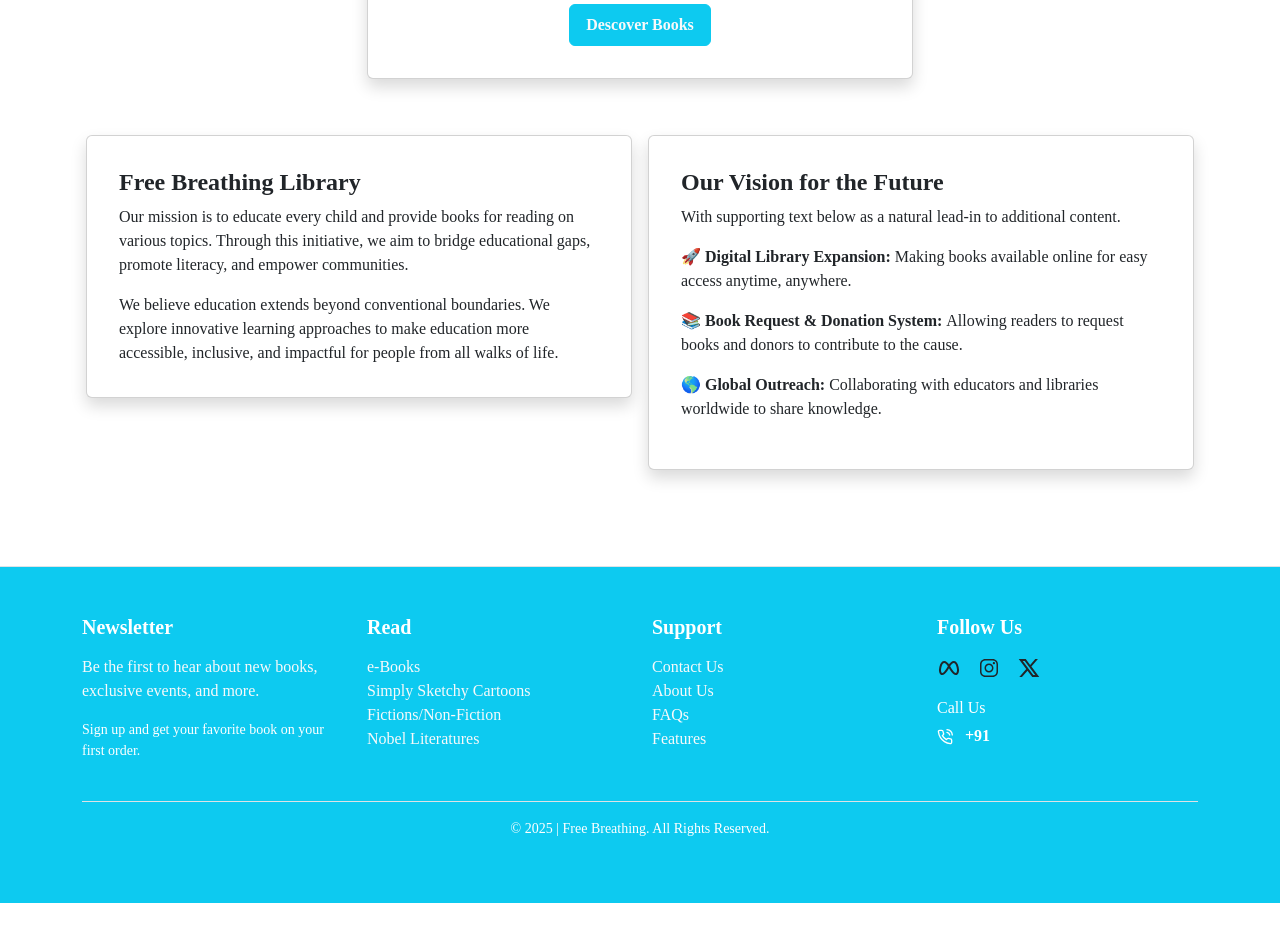
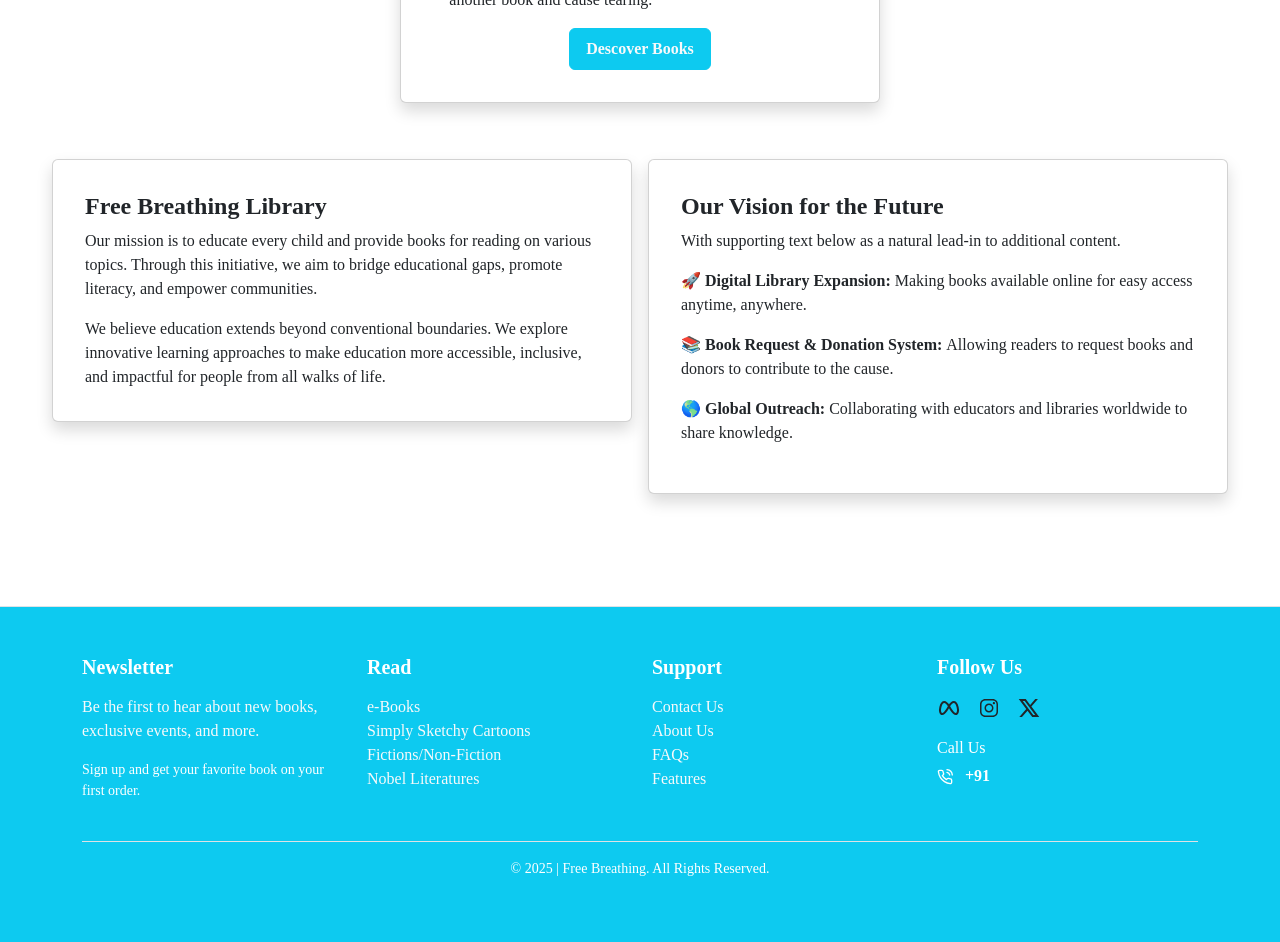
Before and after one commit to KishorLangote/frontend-free-breathing-library, a React (Vite) app: page /about in a window 1280 px wide. Shown: the part 620-1562 px from the top of the page. Before the commit the page ends 1523 px from the top, so only its background shows below. Built offline with nearby package versions, Linux system fonts and the light colour scheme.

Commit message:
fixed: Fixed layout spaing of the about page

```diff
--- a/src/components/About.jsx
+++ b/src/components/About.jsx
@@ -3,14 +3,14 @@ import { Link } from "react-router-dom";
 
 const About = () => {
   return (
-    <div className="container mt-5 mb-5" style={{ minHeight: "60vh" }}>
+    <div className="container-fluid mb-5 p-5" style={{ minHeight: "60vh" }}>
       <p className="fw-bold fs-3 text-center mb-5">
         With Free Breathing Open Library, we dream of a world where knowledge is
         free, limitless, and accessible to all. 🌍📖
       </p>
 
       <div className="row d-flex justify-content-center mb-4">
-        <div className="col-lg-6 col-md-8 col-sm-12">
+        <div className="col-lg-5 col-md-8 col-sm-12">
           <div className="card shadow">
             <div className="card-body">
               <h5 className="text-center fw-bold fs-4">Notice ⚠️</h5>
@@ -55,7 +55,7 @@ const About = () => {
 
       <div className="row justify-content-center">
         <div class="row g-3">
-          <div class="col-sm-6 mb-3 mb-sm-0">
+          <div class="col-sm-6 col-lg-6 mb-sm-0 mb-3">
             <div class="card p-3 shadow">
               <div class="card-body">
                 <h5 class="card-title fw-bold fs-4">Free Breathing Library</h5>
@@ -75,7 +75,7 @@ const About = () => {
               </div>
             </div>
           </div>
-          <div class="col-sm-6 mb-5">
+          <div class="col-sm-6 col-lg-6 mb-3">
             <div class="card p-3 shadow">
               <div class="card-body">
                 <h5 class="card-title fw-bold fs-4">
```
